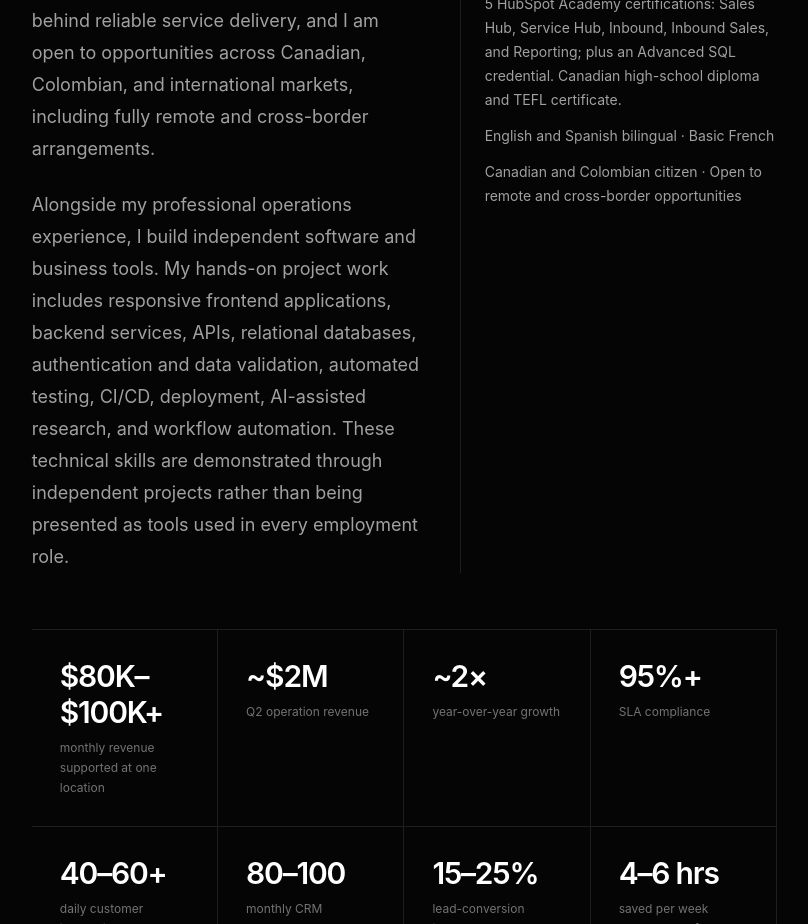
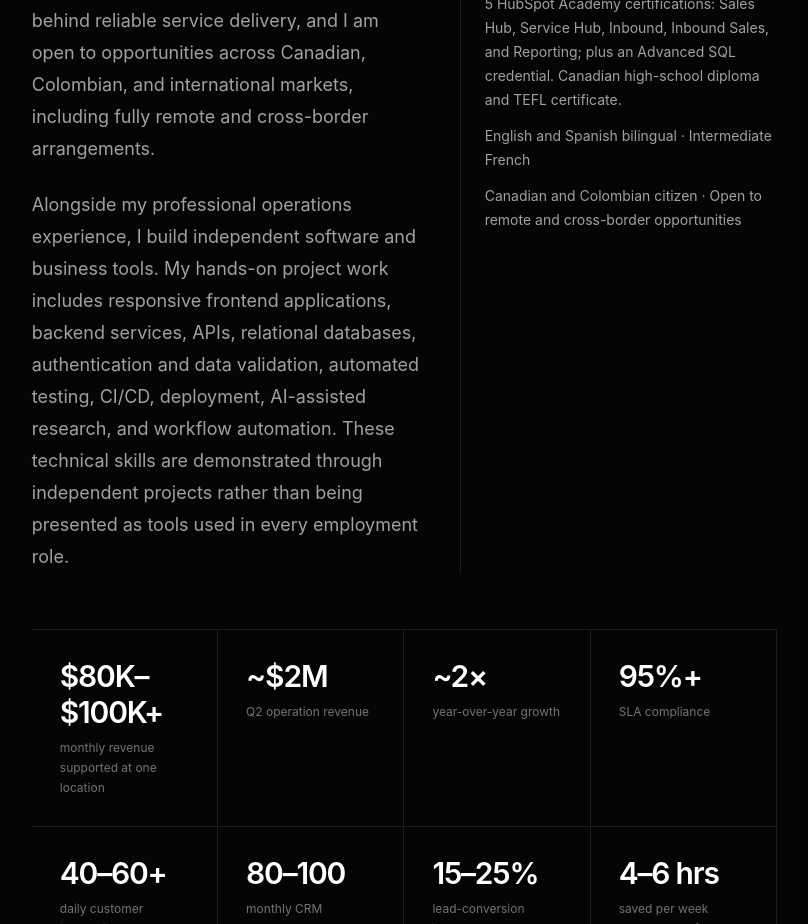
Before and after one commit to matteojose3112-bit/aster, a React (Vite) app in the folder portfolio/: page / in a window 1280 px wide. Shown: the part 2240-3164 px from the top of the page, without its empty margins (463-1271 px from the left). Built offline with nearby package versions, Linux system fonts and the light colour scheme.

Commit message:
fix: align French proficiency with resume

```diff
--- a/portfolio/src/components/layout/sections/About.tsx
+++ b/portfolio/src/components/layout/sections/About.tsx
@@ -70,7 +70,7 @@ function About() {
                   <div className="mt-8 border-t border-white/10 pt-6">
                     <p className="text-[10px] font-semibold uppercase tracking-[0.2em] text-neutral-600">Credentials & languages</p>
                     <p className="mt-4 text-sm leading-6 text-neutral-400">5 HubSpot Academy certifications: Sales Hub, Service Hub, Inbound, Inbound Sales, and Reporting; plus an Advanced SQL credential. Canadian high-school diploma and TEFL certificate.</p>
-                    <p className="mt-3 text-sm leading-6 text-neutral-400">English and Spanish bilingual · Basic French</p>
+                    <p className="mt-3 text-sm leading-6 text-neutral-400">English and Spanish bilingual · Intermediate French</p>
                     <p className="mt-3 text-sm leading-6 text-neutral-400">Canadian and Colombian citizen · Open to remote and cross-border opportunities</p>
                   </div>
                 </div>
```
